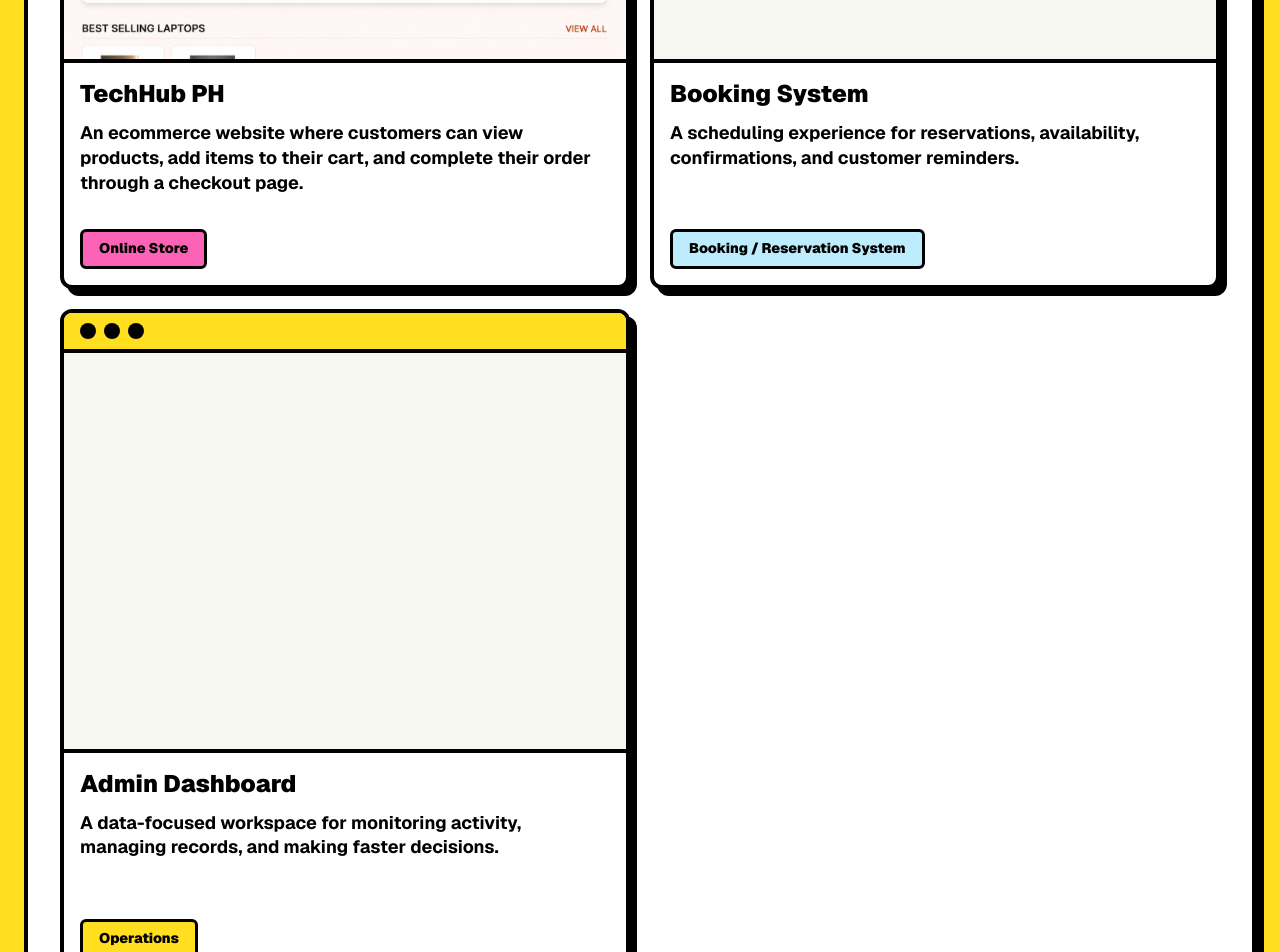
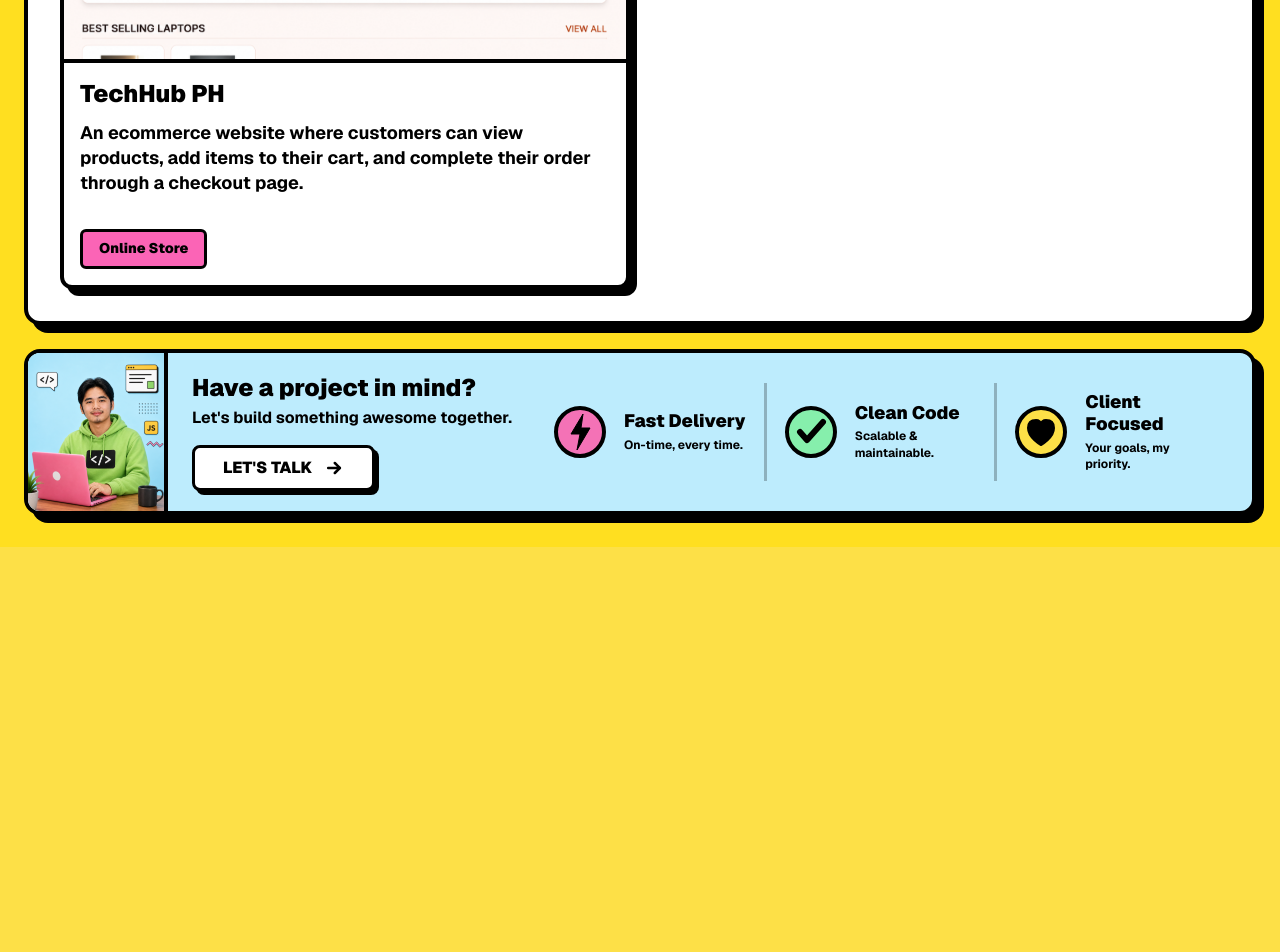
Before and after one commit to jork1216/portfolio2, a Next.js app: page /projects in a window 1280 px wide. Shown: the part 1060-2012 px from the top of the page. After the commit the page ends 1607 px from the top, so only its background shows below. Built offline with nearby package versions, Linux system fonts and the light colour scheme.

Commit message:
added projects

```diff
--- a/app/projects/page.tsx
+++ b/app/projects/page.tsx
@@ -17,18 +17,6 @@
     tag: "Online Store",
     color: "bg-pink-400",
     imageFolder: "techhub",
-  },
-  {
-    title: "Booking System",
-    description: "A scheduling experience for reservations, availability, confirmations, and customer reminders.",
-    tag: "Booking / Reservation System",
-    color: "bg-[#bdecfd]",
-  },
-  {
-    title: "Admin Dashboard",
-    description: "A data-focused workspace for monitoring activity, managing records, and making faster decisions.",
-    tag: "Operations",
-    color: "bg-yellow-300",
   },
 ]
 
```
